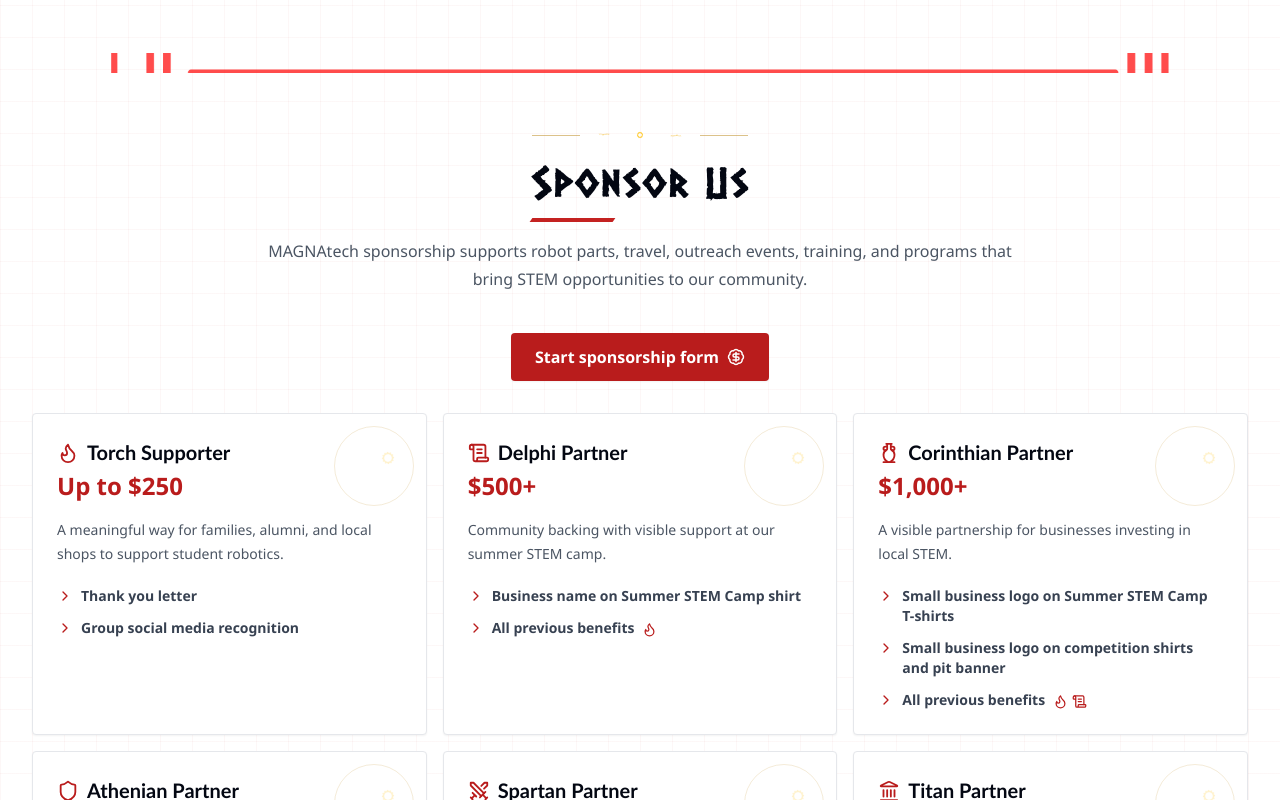
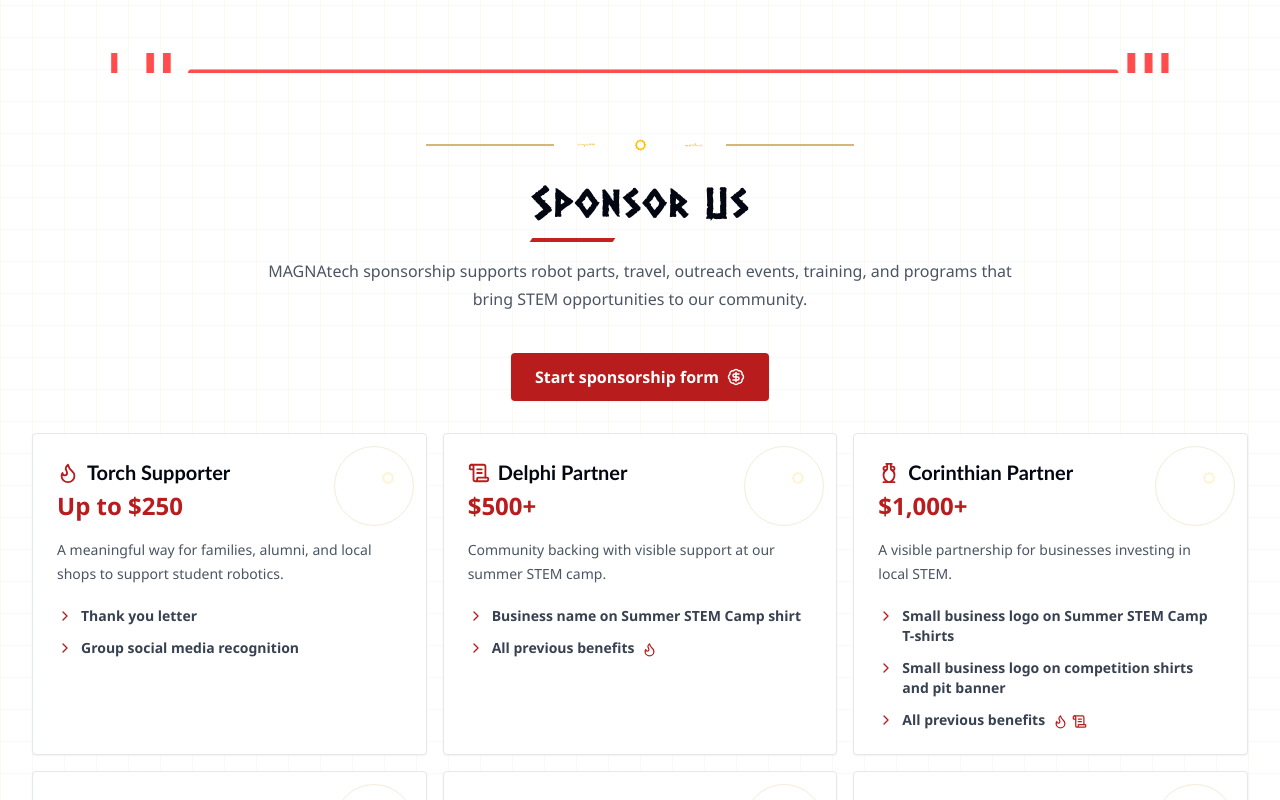
Before and after one commit to FRC-3468-MAGNAtech/teamwebsite-magnatech, a Next.js app: page / in a window 1280 px wide. Shown: the part 780-1580 px from the top of the page. Built offline with nearby package versions, Linux system fonts and the light colour scheme.

Commit message:
Scale heading ornaments

```diff
--- a/app/page.tsx
+++ b/app/page.tsx
@@ -194,11 +194,11 @@
   return (
     <div className="mx-auto mb-10 max-w-3xl text-center">
       <div className="mb-4 flex items-center justify-center gap-3 text-[#c59a3d]" aria-hidden="true">
-        <span className="h-px w-12 bg-[#c59a3d]/60" />
-        <Image src="/greek-assets/15.png" alt="" width={34} height={44} className="h-7 w-6 -rotate-90 object-contain" />
-        <Image src="/greek-assets/12.png" alt="" width={34} height={34} className="h-6 w-6 object-contain" />
-        <Image src="/greek-assets/15.png" alt="" width={34} height={44} className="h-7 w-6 rotate-90 object-contain" />
-        <span className="h-px w-12 bg-[#c59a3d]/60" />
+        <span className="h-0.5 w-20 bg-[#c59a3d]/70 sm:w-32" />
+        <Image src="/greek-assets/15.png" alt="" width={52} height={68} className="h-10 w-8 -rotate-90 object-contain sm:h-12 sm:w-10" />
+        <Image src="/greek-assets/12.png" alt="" width={52} height={52} className="h-9 w-9 object-contain sm:h-11 sm:w-11" />
+        <Image src="/greek-assets/15.png" alt="" width={52} height={68} className="h-10 w-8 rotate-90 object-contain sm:h-12 sm:w-10" />
+        <span className="h-0.5 w-20 bg-[#c59a3d]/70 sm:w-32" />
       </div>
       <h2 className="display-font angled-rule inline-block pb-4 text-3xl font-bold text-gray-950 sm:text-4xl">{title}</h2>
       {children && <p className="mt-4 text-base leading-7 text-gray-600">{children}</p>}
```
